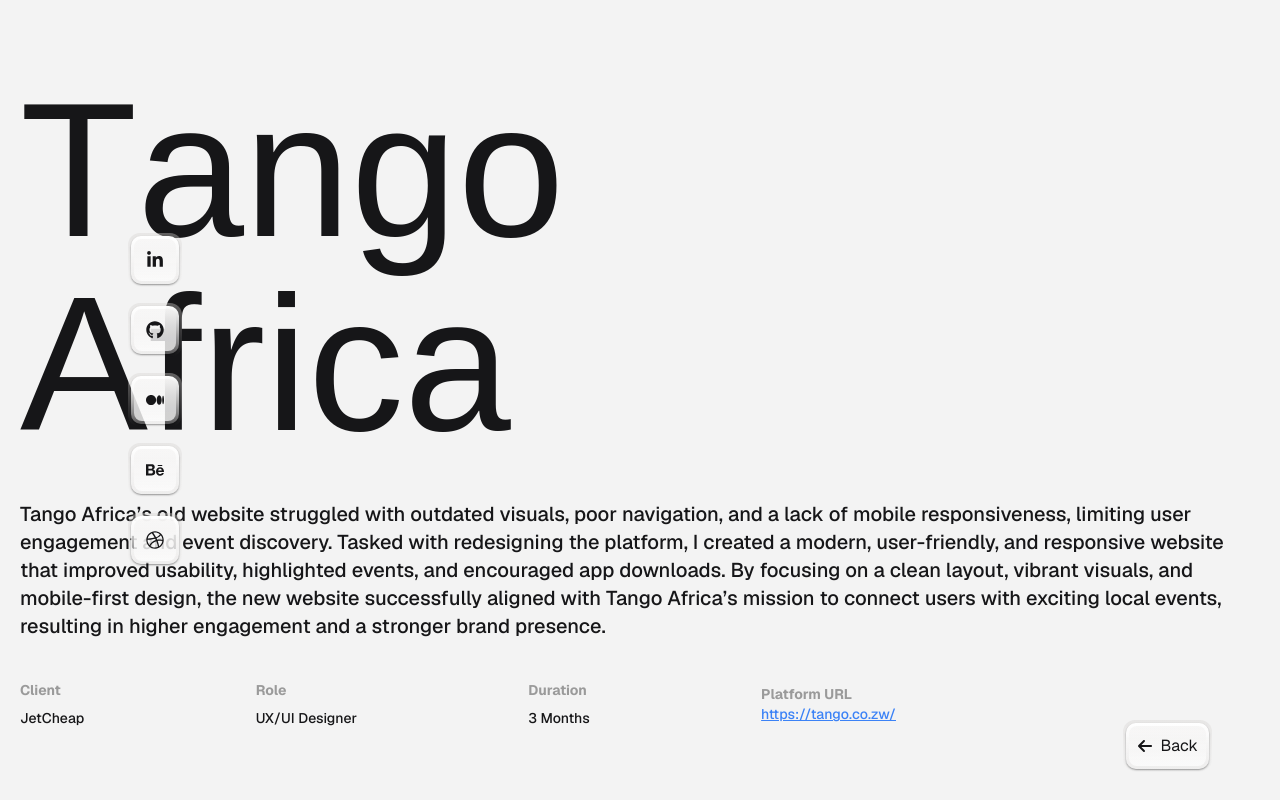
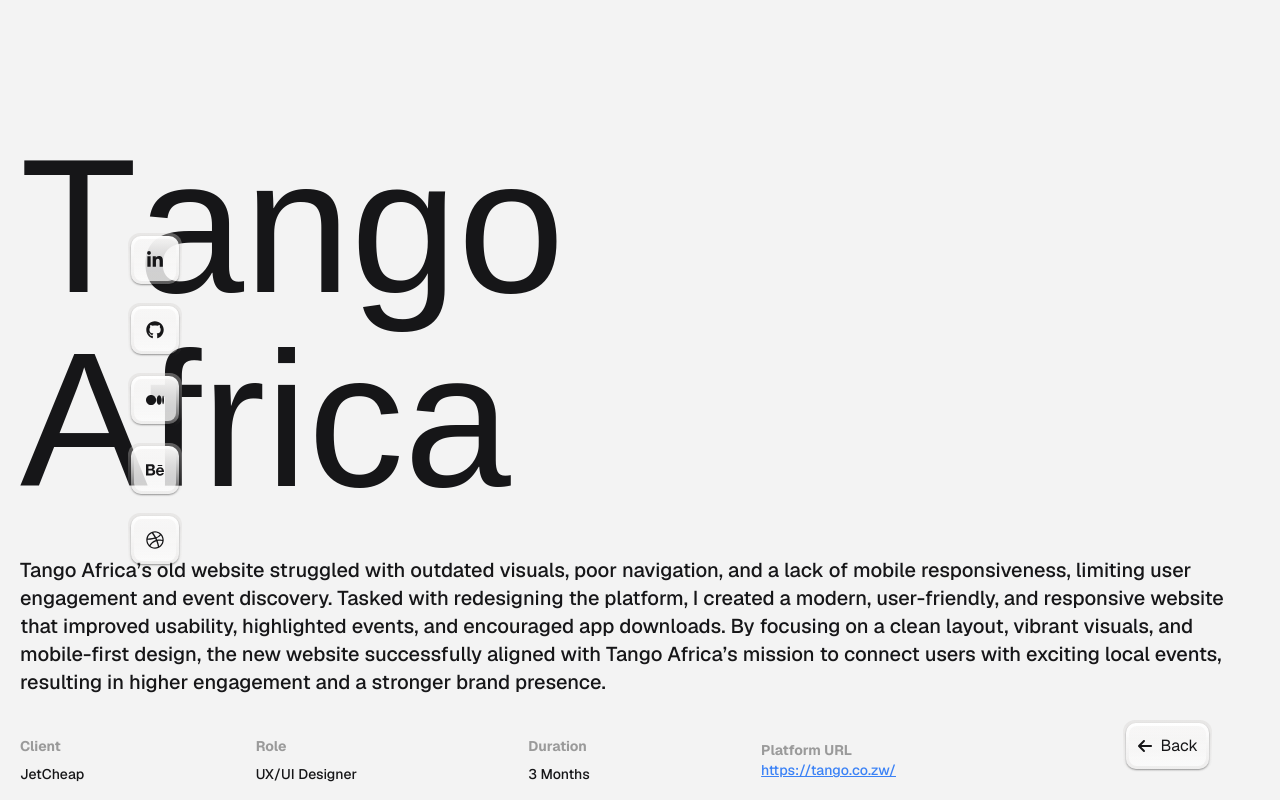
Before and after one commit to Kudzai21/old-portfolio, a React (Vite) app: page /casestudy2 in a window 1280 px wide. Shown: the top 800 px of the page. Built offline with nearby package versions, Linux system fonts and the light colour scheme; a web font is replaced by a local one.

Commit message:
text edit

```diff
--- a/src/components/Casestudies/Casestudy/Hero.jsx
+++ b/src/components/Casestudies/Casestudy/Hero.jsx
@@ -29,7 +29,7 @@
   };
 
   return (
-    <section className="bg-background h-screen w-full pt-30 flex flex-col justify-center">
+    <section className="bg-background h-screen w-full pt-28 flex flex-col justify-center">
       <div className="w-full max-w-7xl mx-auto">
         {/* Main Heading and Description */}
         <motion.div
--- a/src/components/Casestudies/Casestudy2/Hero.jsx
+++ b/src/components/Casestudies/Casestudy2/Hero.jsx
@@ -29,7 +29,7 @@
   };
 
   return (
-    <section className="bg-background h-screen w-full pt-30 flex flex-col justify-center">
+    <section className="bg-background h-screen w-full pt-28 flex flex-col justify-center">
       <div className="w-full max-w-7xl mx-auto">
         {/* Main Heading and Description */}
         <motion.div
--- a/src/components/Casestudies/Casestudy3/Hero.jsx
+++ b/src/components/Casestudies/Casestudy3/Hero.jsx
@@ -29,7 +29,7 @@
   };
 
   return (
-    <section className="bg-background h-screen w-full pt-30 flex flex-col justify-center">
+    <section className="bg-background h-screen w-full pt-28 flex flex-col justify-center">
       <div className="w-full max-w-7xl mx-auto">
         {/* Main Heading and Description */}
         <motion.div
```
